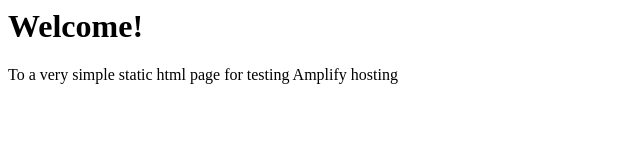
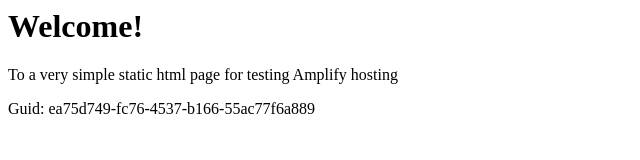
Before and after one commit to aws-aemilia-bom/Github-PR-Commit-Integration-Test-DoNotTouch-v1-preprod-ap-south-1, a website: page src/index.html in a window 1280 px wide. Shown: the whole page, without its empty margins (0-640 px from the left). Drawn offline with Linux system fonts and the light colour scheme.

Commit message:
commit from integ tests

```diff
--- a/src/index.html
+++ b/src/index.html
@@ -1,3 +1,5 @@
+
+
 <html lang="en">
 
 <head>
@@ -10,6 +12,6 @@
 <body>
     <h1>Welcome!</h1>
     <p>To a very simple static html page for testing Amplify hosting</p>
-</body>
+    <p>Guid: ea75d749-fc76-4537-b166-55ac77f6a889</p></body>
 
 </html>
```
